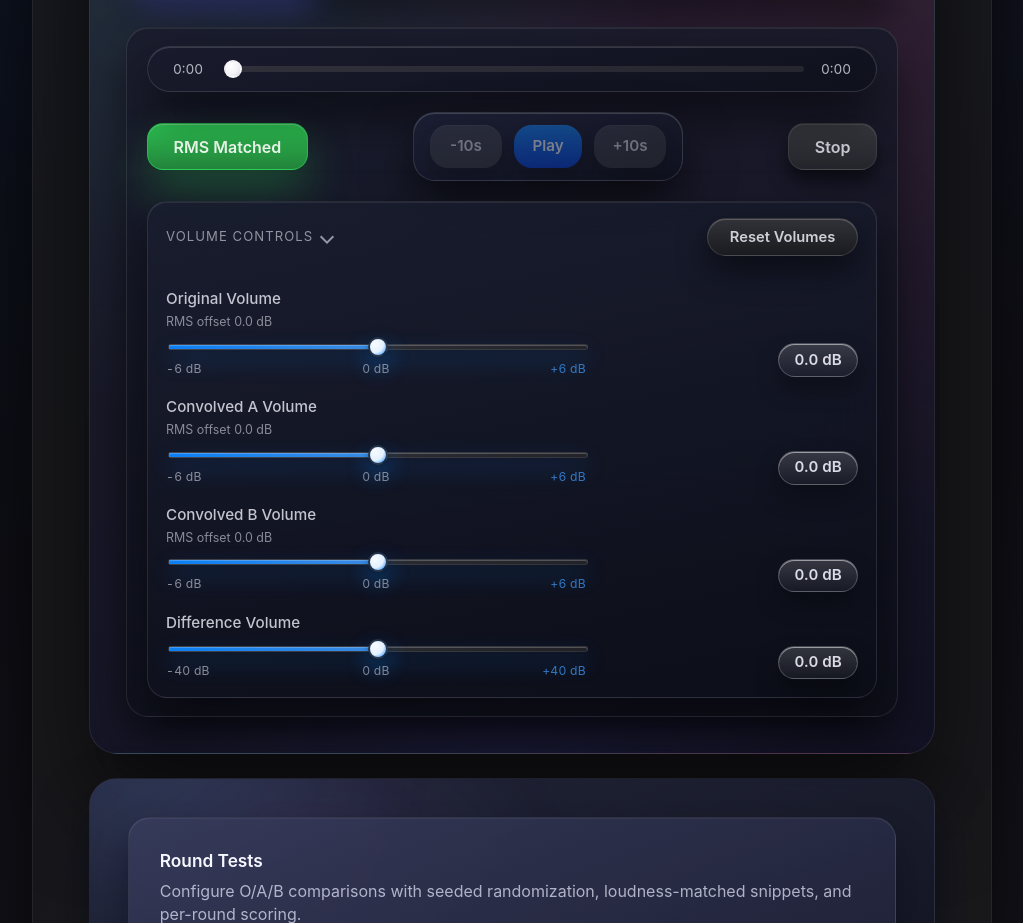
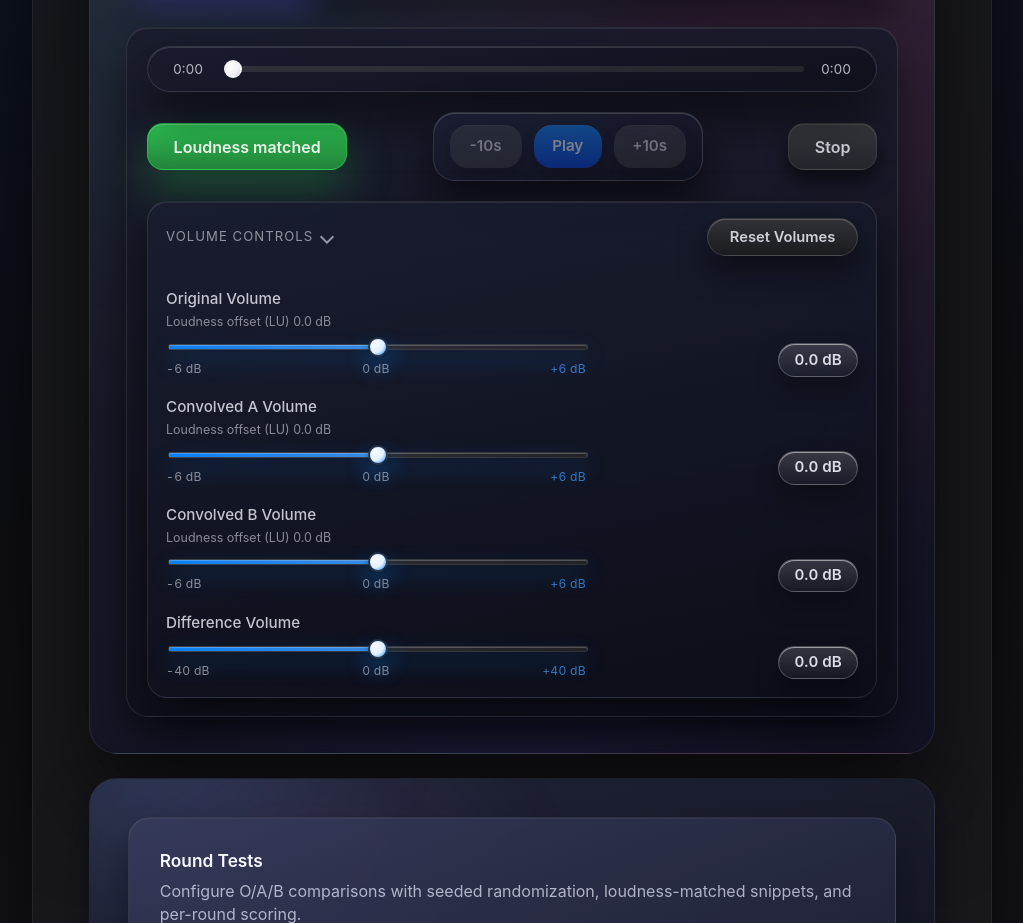
Before and after one commit to Duva-G/SonicSuite, a React (Vite) app: page / in a window 1280 px wide. Shown: the part 1640-2563 px from the top of the page, without its empty margins (128-1151 px from the left). Built offline with nearby package versions, Linux system fonts and the light colour scheme; what react-plotly.js would draw is missing.

Commit message:
feat: update volume tooltip labels to reflect loudness offset instead of RMS offset

```diff
--- a/src/ui/Transport.tsx
+++ b/src/ui/Transport.tsx
@@ -100,7 +100,7 @@ function formatLinearGain(db: number): string {
 function buildVolumeTooltip(label: string, sliderDb: number, offsetDb: number, extra?: string) {
   const parts = [
     `${label}: ${formatDb(sliderDb)} (${formatLinearGain(sliderDb)})`,
-    `RMS offset ${formatDb(offsetDb)} (${formatLinearGain(offsetDb)})`,
+    `Loudness offset (LU) ${formatDb(offsetDb)} (${formatLinearGain(offsetDb)})`,
   ];
   if (extra) {
     parts.push(extra);
@@ -156,7 +156,7 @@ export default function Transport({
   const isReady = duration > 0;
   const displayPosition = isScrubbing ? pendingPosition : position;
 
-  const rmsLabel = isMatchingRms ? "Matching..." : isRmsMatched ? "RMS Matched" : "Match RMS";
+  const rmsLabel = isMatchingRms ? "Matching..." : isRmsMatched ? "Loudness matched" : "Volume match";
   const rmsDisabled = isMatchingRms || !canMatchRms;
   const [areVolumesOpen, setVolumesOpen] = useState(true);
 
@@ -380,7 +380,7 @@ export default function Transport({
           <label className="volume-control">
             <span className="volume-label">
               Original Volume
-              <span className="volume-label__meta">RMS offset {formatDb(rmsOffsetsDb.original)}</span>
+              <span className="volume-label__meta">Loudness offset (LU) {formatDb(rmsOffsetsDb.original)}</span>
             </span>
             <div className="volume-slider">
               <input
@@ -416,7 +416,7 @@ export default function Transport({
           <label className="volume-control">
             <span className="volume-label">
               Convolved A Volume
-              <span className="volume-label__meta">RMS offset {formatDb(rmsOffsetsDb.convolvedA)}</span>
+              <span className="volume-label__meta">Loudness offset (LU) {formatDb(rmsOffsetsDb.convolvedA)}</span>
             </span>
             <div className="volume-slider">
               <input
@@ -453,7 +453,7 @@ export default function Transport({
           <label className="volume-control">
             <span className="volume-label">
               Convolved B Volume
-              <span className="volume-label__meta">RMS offset {formatDb(rmsOffsetsDb.convolvedB)}</span>
+              <span className="volume-label__meta">Loudness offset (LU) {formatDb(rmsOffsetsDb.convolvedB)}</span>
             </span>
             <div className="volume-slider">
               <input
```
